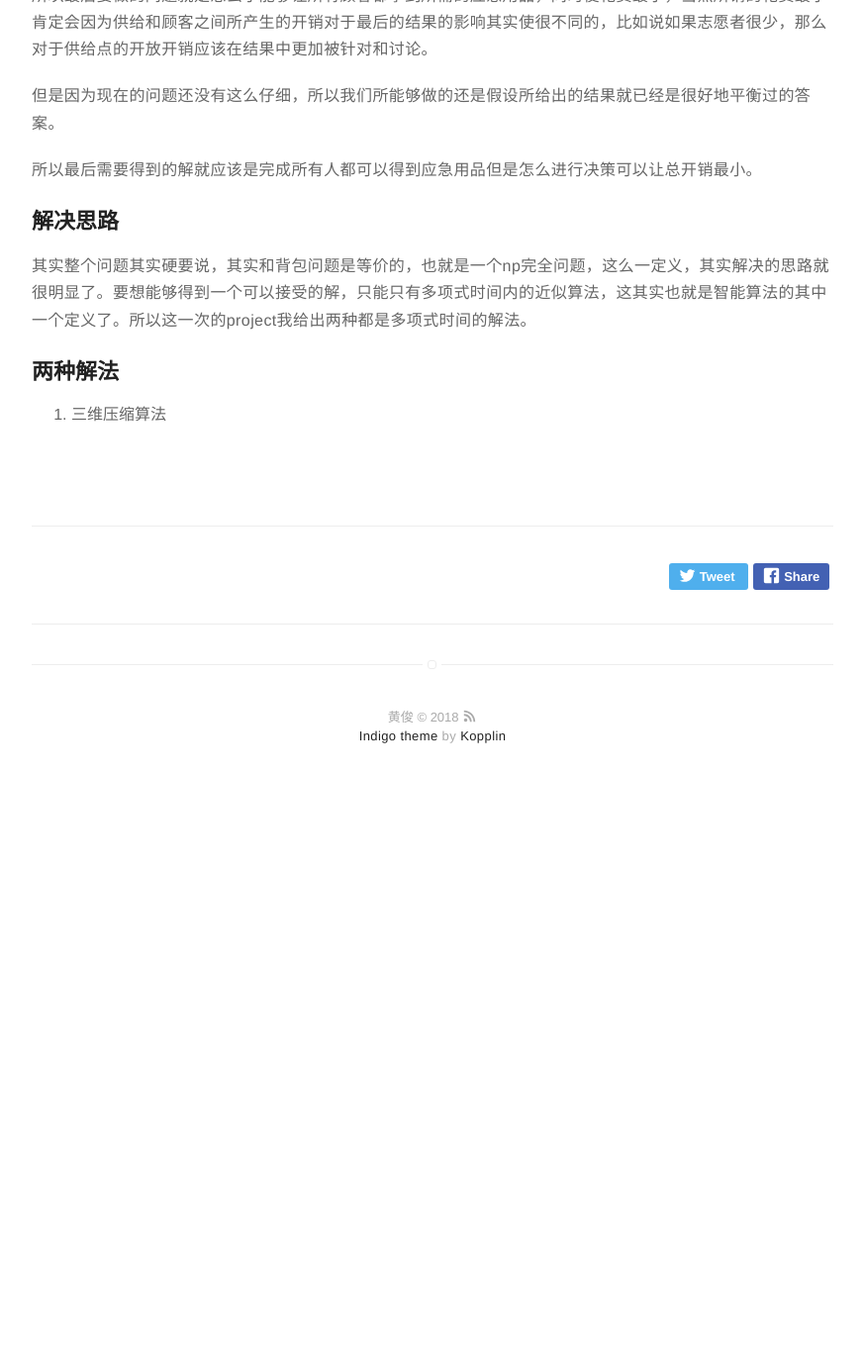
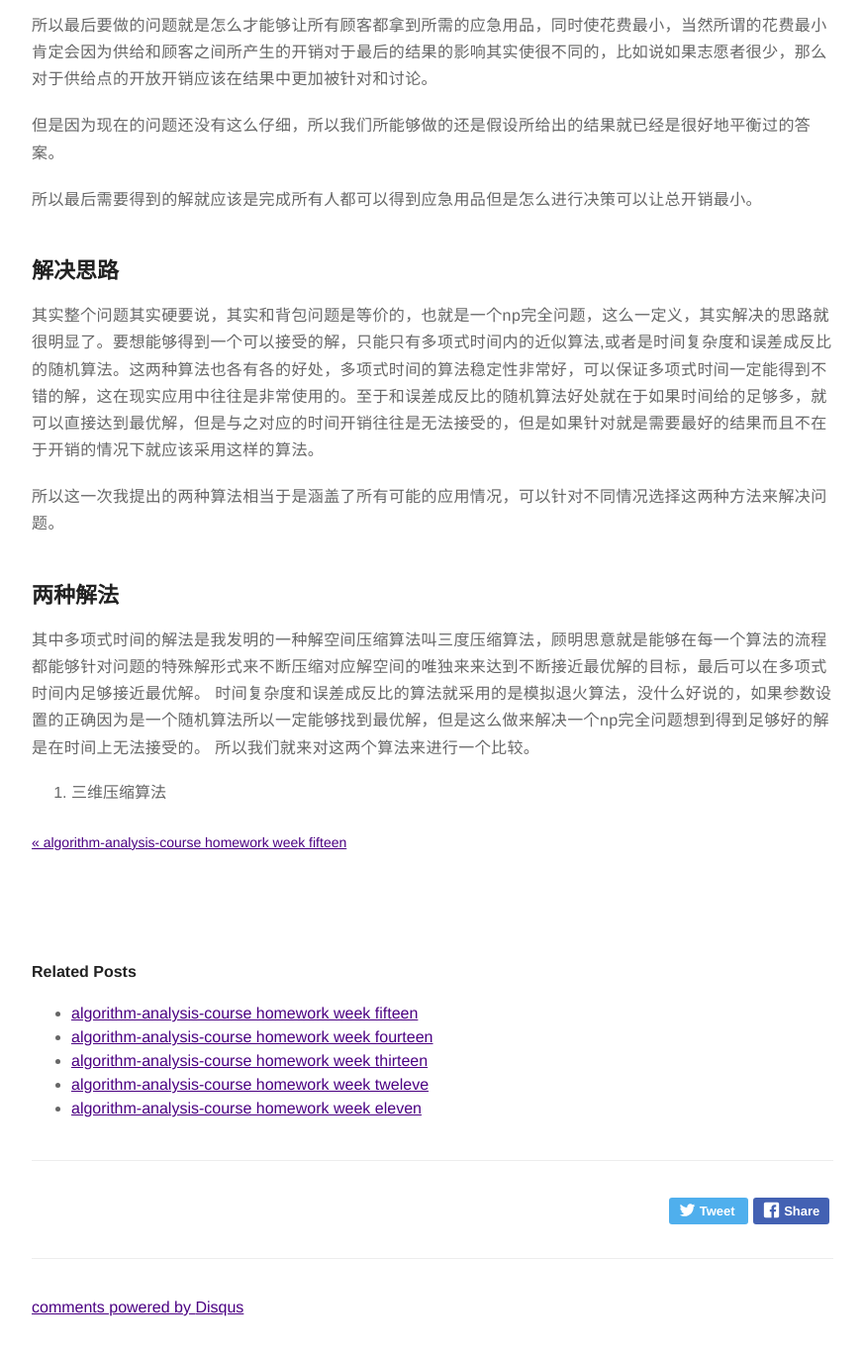
Before and after one commit to huangjundashuaige/huangjundashuaige, a Jekyll site: the page built from _posts/2018-12-22-algorithm-course-project.md, in a window 1280 px wide and 1400 px high, scrolled down 691 px. Shown: the top 1369 px of the window at 99% size, without its empty margins (203-1076 px from the left). Built offline with Jekyll 4.4.1, drawn with Linux system fonts in a browser that asks for light colours; our own code applies the rules of GitHub Pages for plain Markdown files; comment, search, counter and statistics services are not loaded; before the commit the page ends 1506 px from its top, so only the background shows below that; some of the changed text lies outside the part shown.

Commit message:
project down

```diff
--- a/_posts/2018-12-22-algorithm-course-project.md
+++ b/_posts/2018-12-22-algorithm-course-project.md
@@ -1,3 +1,18 @@
+---
+title: "algorithm-analysis-course final project"
+layout: post
+date: 2018-12-22 17:22
+image: /assets/images/markdown.jpg
+headerImage: false
+tag:
+- markdown
+- elements
+star: true
+category: blog
+author: junior huang
+description: homework for algorithm analysis
+---
+
 # Solving Capacitated Facility Location Problem
 
 ## description and thoughts
@@ -16,8 +31,13 @@
 
 ## 解决思路
 
-其实整个问题其实硬要说，其实和背包问题是等价的，也就是一个np完全问题，这么一定义，其实解决的思路就很明显了。要想能够得到一个可以接受的解，只能只有多项式时间内的近似算法，这其实也就是智能算法的其中一个定义了。所以这一次的project我给出两种都是多项式时间的解法。
+其实整个问题其实硬要说，其实和背包问题是等价的，也就是一个np完全问题，这么一定义，其实解决的思路就很明显了。要想能够得到一个可以接受的解，只能只有多项式时间内的近似算法,或者是时间复杂度和误差成反比的随机算法。这两种算法也各有各的好处，多项式时间的算法稳定性非常好，可以保证多项式时间一定能得到不错的解，这在现实应用中往往是非常使用的。至于和误差成反比的随机算法好处就在于如果时间给的足够多，就可以直接达到最优解，但是与之对应的时间开销往往是无法接受的，但是如果针对就是需要最好的结果而且不在于开销的情况下就应该采用这样的算法。
+
+所以这一次我提出的两种算法相当于是涵盖了所有可能的应用情况，可以针对不同情况选择这两种方法来解决问题。
 
 ## 两种解法
+其中多项式时间的解法是我发明的一种解空间压缩算法叫三度压缩算法，顾明思意就是能够在每一个算法的流程都能够针对问题的特殊解形式来不断压缩对应解空间的唯独来来达到不断接近最优解的目标，最后可以在多项式时间内足够接近最优解。
+时间复杂度和误差成反比的算法就采用的是模拟退火算法，没什么好说的，如果参数设置的正确因为是一个随机算法所以一定能够找到最优解，但是这么做来解决一个np完全问题想到得到足够好的解是在时间上无法接受的。
+所以我们就来对这两个算法来进行一个比较。
 
 1. 三维压缩算法
```
